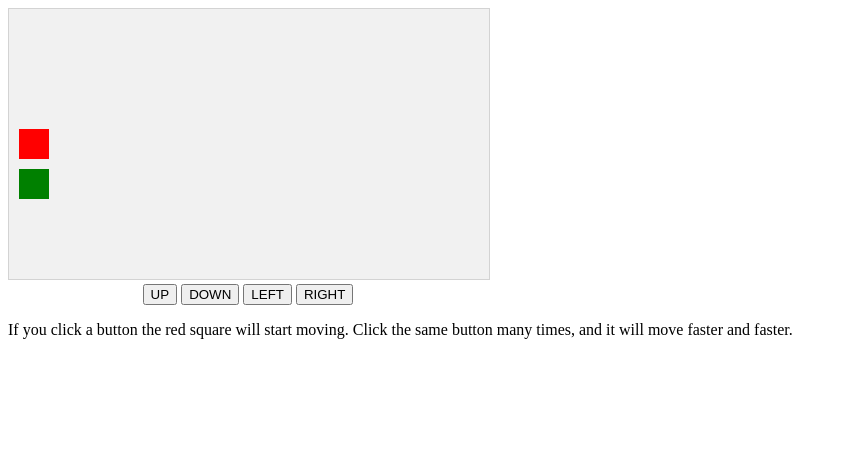
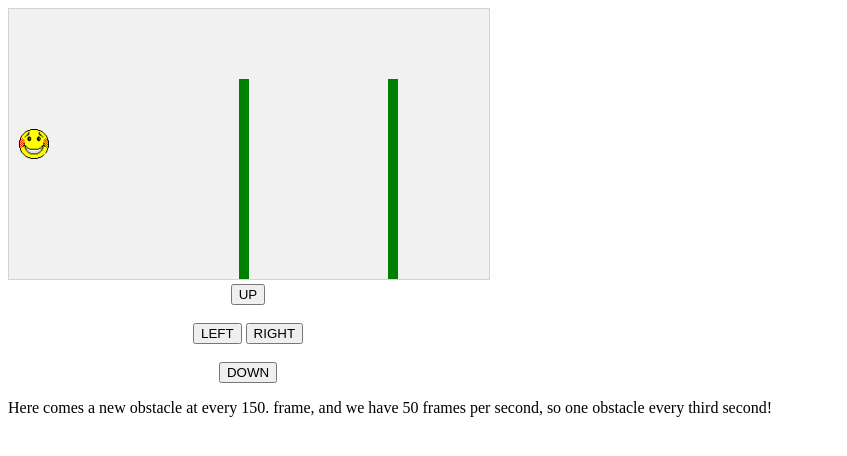
Before and after one commit to fdxfdcfd/gamehtml5, a plain HTML site: page index.html in a window 1280 px wide. Shown: the whole page, without its empty margins (0-847 px from the left). Drawn offline with nearby package versions, Linux system fonts and the light colour scheme.

Commit message:
commit project

```diff
--- a/index.html
+++ b/index.html
@@ -9,17 +9,15 @@
             background-color: #f1f1f1;
         }
     </style>
-    <script src="http://code.jquery.com/jquery.js"></script>
-
 </head>
 
 <body onload="startGame()">
     <script>
         var myGamePiece;
+        var myObstacles = [];
 
         function startGame() {
-            myGamePiece = new component(30, 30, "red", 10, 120);
-            hugo = new component(30, 30, "green", 10, 160);
+            myGamePiece = new component(30, 30, "smiley.gif", 10, 120, "image");
             myGameArea.start();
         }
 
@@ -30,14 +28,23 @@
                 this.canvas.height = 270;
                 this.context = this.canvas.getContext("2d");
                 document.body.insertBefore(this.canvas, document.body.childNodes[0]);
+                this.frameNo = 0;
                 this.interval = setInterval(updateGameArea, 20);
             },
             clear: function() {
                 this.context.clearRect(0, 0, this.canvas.width, this.canvas.height);
+            },
+            stop: function() {
+                clearInterval(this.interval);
             }
         }
 
-        function component(width, height, color, x, y) {
+        function component(width, height, color, x, y, type) {
+            this.type = type;
+            if (type == "image") {
+                this.image = new Image();
+                this.image.src = color;
+            }
             this.width = width;
             this.height = height;
             this.speedX = 0;
@@ -46,85 +53,96 @@
             this.y = y;
             this.update = function() {
                 ctx = myGameArea.context;
-                ctx.fillStyle = color;
-                ctx.fillRect(this.x, this.y, this.width, this.height);
+                if (type == "image") {
+                    ctx.drawImage(this.image,
+                        this.x,
+                        this.y,
+                        this.width, this.height);
+                } else {
+                    ctx.fillStyle = color;
+                    ctx.fillRect(this.x, this.y, this.width, this.height);
+                }
             }
             this.newPos = function() {
                 this.x += this.speedX;
                 this.y += this.speedY;
             }
+            this.crashWith = function(otherobj) {
+                var myleft = this.x;
+                var myright = this.x + (this.width);
+                var mytop = this.y;
+                var mybottom = this.y + (this.height);
+                var otherleft = otherobj.x;
+                var otherright = otherobj.x + (otherobj.width);
+                var othertop = otherobj.y;
+                var otherbottom = otherobj.y + (otherobj.height);
+                var crash = true;
+                if ((mybottom < othertop) || (mytop > otherbottom) || (myright < otherleft) || (myleft > otherright)) {
+                    crash = false;
+                }
+                return crash;
+            }
         }
 
         function updateGameArea() {
+            var x, y;
+            for (i = 0; i < myObstacles.length; i += 1) {
+                if (myGamePiece.crashWith(myObstacles[i])) {
+                    myGameArea.stop();
+                    return;
+                }
+            }
             myGameArea.clear();
+            myGameArea.frameNo += 1;
+            if (myGameArea.frameNo == 1 || everyinterval(150)) {
+                x = myGameArea.canvas.width;
+                y = myGameArea.canvas.height - 200;
+                myObstacles.push(new component(10, 200, "green", x, y));
+            }
+            for (i = 0; i < myObstacles.length; i += 1) {
+                myObstacles[i].x += -1;
+                myObstacles[i].update();
+            }
             myGamePiece.newPos();
             myGamePiece.update();
-            hugo.newPos();
-            hugo.update();
+        }
+
+        function everyinterval(n) {
+            if ((myGameArea.frameNo / n) % 1 == 0) {
+                return true;
+            }
+            return false;
         }
 
         function moveup() {
-            myGamePiece.speedY -= 1;
-            hugo.speedY -= 1;
+            myGamePiece.speedY = -1;
         }
 
         function movedown() {
-            myGamePiece.speedY += 1;
-            hugo.speedY += 1;
+            myGamePiece.speedY = 1;
         }
 
         function moveleft() {
-            myGamePiece.speedX -= 1;
-            hugo.speedX -= 1;
+            myGamePiece.speedX = -1;
         }
 
         function moveright() {
-            myGamePiece.speedX += 1;
-            hugo.speedX += 1;
+            myGamePiece.speedX = 1;
         }
 
-        function stopMove() {
+        function clearmove() {
             myGamePiece.speedX = 0;
-            hugo.speedX = 0;
             myGamePiece.speedY = 0;
-            hugo.speedY = 0;
         }
-
-        $(document).keydown(function(e) {
-            switch (e.which) {
-                case 37: // left
-                    moveleft();
-                    break;
-
-                case 38: // up
-                    moveup();
-                    break;
-
-                case 39: // right
-                    moveright();
-                    break;
-
-                case 40: // down
-                    movedown();
-                    break;
-
-                default:
-                    return; // exit this handler for other keys
-            }
-            e.preventDefault(); // prevent the default action (scroll / move caret)
-        });
-        $(document).keyup(function(e) {
-            stopMove();
-        })
     </script>
     <div style="text-align:center;width:480px;">
-        <button onmousedown="moveup()" onmouseup="stopMove()" ontouchstart="moveup()">UP</button>
-        <button onmousedown="movedown()" onmouseup="stopMove()" ontouchstart="movedown()">DOWN</button>
-        <button onmousedown="moveleft()" onmouseup="stopMove()" ontouchstart="moveleft()">LEFT</button>
-        <button onmousedown="moveright()" onmouseup="stopMove()" ontouchstart="moveright()">RIGHT</button>
+        <button onmousedown="moveup()" onmouseup="clearmove()" ontouchstart="moveup()">UP</button><br><br>
+        <button onmousedown="moveleft()" onmouseup="clearmove()" ontouchstart="moveleft()">LEFT</button>
+        <button onmousedown="moveright()" onmouseup="clearmove()" ontouchstart="moveright()">RIGHT</button><br><br>
+        <button onmousedown="movedown()" onmouseup="clearmove()" ontouchstart="movedown()">DOWN</button>
     </div>
+    <p>Here comes a new obstacle at every 150. frame, and we have 50 frames per second, so one obstacle every third second!</p>
 
-    <p>If you click a button the red square will start moving. Click the same button many times, and it will move faster and faster.</p>
 </body>
 
 </html>
```
Also changed, not shown: smiley.gif (added).
